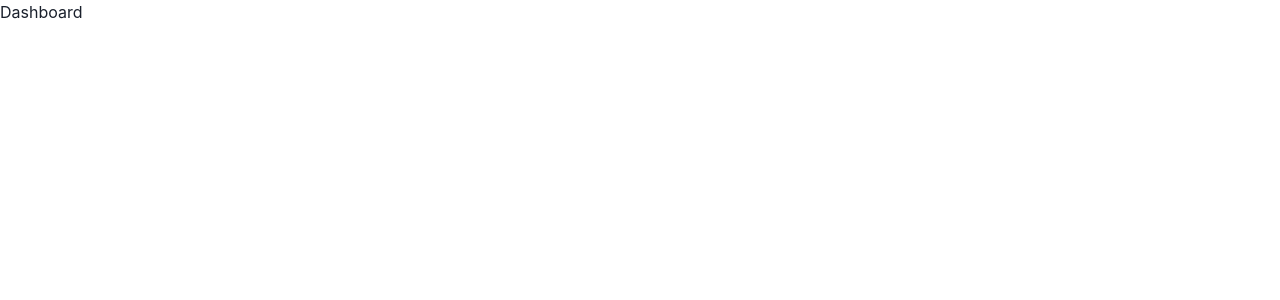
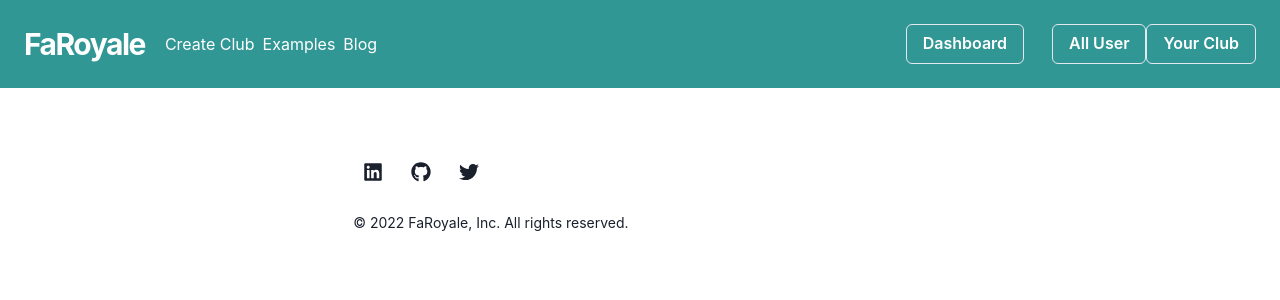
Before and after one commit to ikechukwu-peter/club-management-ui, a Next.js app: page /dashboard in a window 1280 px wide. Shown: the top 300 px of the page. Built offline with nearby package versions, Linux system fonts and the light colour scheme; no server answers; sample sign-in values are in the browser's storage; a web font is replaced by a local one.

Commit message:
feat: testing

```diff
--- /dev/null
+++ b/components/Dashboard.js
@@ -0,0 +1,16 @@
+import { ButtonGroup, Container, IconButton, Stack, Flex, Box, Text } from '@chakra-ui/react'
+import * as React from 'react'
+import { FaGithub, FaLinkedin, FaTwitter } from 'react-icons/fa'
+
+export default function DashboardPage({ user }) {
+    return (
+        <Flex>
+            <Box>
+                <Text
+                    fontSize={{ base: '2rem', md: '3rem' }}
+                >  Welcome {user.username} </Text>
+            </Box>
+        </Flex>
+        //<h2>{user.firstname}</h2>
+    )
+}
--- a/components/Footer.js
+++ b/components/Footer.js
@@ -36,7 +36,7 @@ export default function App() {
           </ButtonGroup>
         </Stack>
         <Text fontSize="sm" color="subtle">
-          &copy; {new Date().getFullYear()} Chakra UI Pro, Inc. All rights reserved.
+          &copy; {new Date().getFullYear()} FaRoyale, Inc. All rights reserved.
         </Text>
       </Stack>
     </Container>
--- a/components/Header.js
+++ b/components/Header.js
@@ -1,4 +1,4 @@
-import React, { useEffect } from "react";
+import React, { useEffect, useState } from "react";
 import {
     Box,
     Stack,
@@ -13,12 +13,15 @@ import { HamburgerIcon } from "@chakra-ui/icons";
 
 
 const Header = (props) => {
+    const [ isAuthenticated, setIsAuthenticated ] = useState(false)
     const { isOpen, onOpen, onClose } = useDisclosure();
     const handleToggle = () => (isOpen ? onClose() : onOpen());
-    let isAuthenticated;
     useEffect(() => {
-        isAuthenticated = localStorage.getItem('token')
-
+        // Perform localStorage action
+        const token = localStorage.getItem('token')
+        if (token) {
+            setIsAuthenticated(!isAuthenticated)
+        }
     }, [])
 
     const authLinks = (
@@ -56,7 +59,6 @@ const Header = (props) => {
         </>
 
     )
-
 
     const guestLinks = (
         <>
@@ -113,7 +115,7 @@ const Header = (props) => {
                 flexGrow={1}
                 mt={{ base: 4, md: 0 }}
             >
-                <Text>Docs</Text>
+                <Text>Create Club</Text>
                 <Text>Examples</Text>
                 <Text>Blog</Text>
             </Stack>
--- a/components/Login.js
+++ b/components/Login.js
@@ -58,6 +58,8 @@ export default function Login() {
                 });
                 if (res.data.user.token) {
                     localStorage.setItem("token", res.data.user.token)
+                    localStorage.setItem("user", res.data.user.user.id)
+
                     router.push('/dashboard')
                 }
             } catch (error) {
--- a/package.json
+++ b/package.json
@@ -16,6 +16,7 @@
     "axios": "^0.26.1",
     "cogo-toast": "^4.2.3",
     "framer-motion": "^6",
+    "jwt-decode": "^3.1.2",
     "next": "12.1.1",
     "react": "17.0.2",
     "react-dom": "17.0.2",
--- a/pages/dashboard.js
+++ b/pages/dashboard.js
@@ -1,9 +1,47 @@
+import { useEffect, useState } from "react";
 import withAuth from "../utils/withAuth.js";
+import Footer from '../components/Footer'
+import Header from '../components/Header'
+import DashboardPage from "../components/Dashboard.js";
+import axios from 'axios'
+
 const Dashboard = () => {
+  const [userdata, setUserdata] = useState(null)
+  const [loading, setLoading] = useState(false)
+
+  useEffect(async () => {
+    const userId = localStorage.getItem('user')
+    const token = localStorage.getItem('token')
+    try {
+      console.log(token, userId)
+      setLoading(true)
+      let user = await axios({
+        method: "GET",
+        url: `https://clubmanagementapi.herokuapp.com/user/user/${userId}`,
+        headers: {
+          'Authorization': `Bearer ${token}`
+        }
+      })
+      if (user) {
+        setUserdata(user.data.user)
+      }
+      console.log(user)
+    } catch (error) {
+      console.log(error)
+      setLoading(false)
+    }
+    finally {
+      setLoading(false)
+    }
+  }, [])
+
+
   return (
-    <div>
-      <h1>Dashboard</h1>
-    </div>
+    <>
+      <Header />
+      {userdata ? <DashboardPage user={userdata} /> : null}
+      <Footer />
+    </>
   );
 };
 
```
Also changed, not shown: 1 other file (tests, documents, lock files or other folders).
